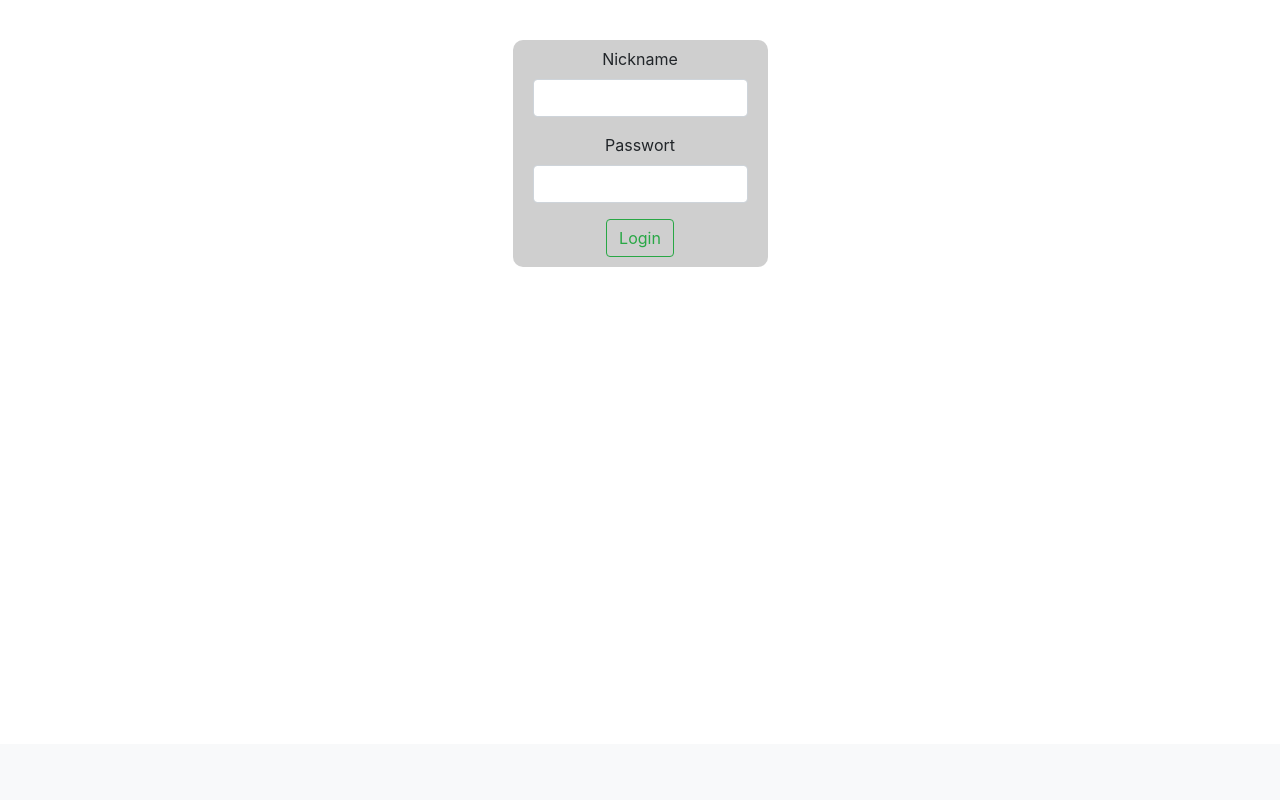
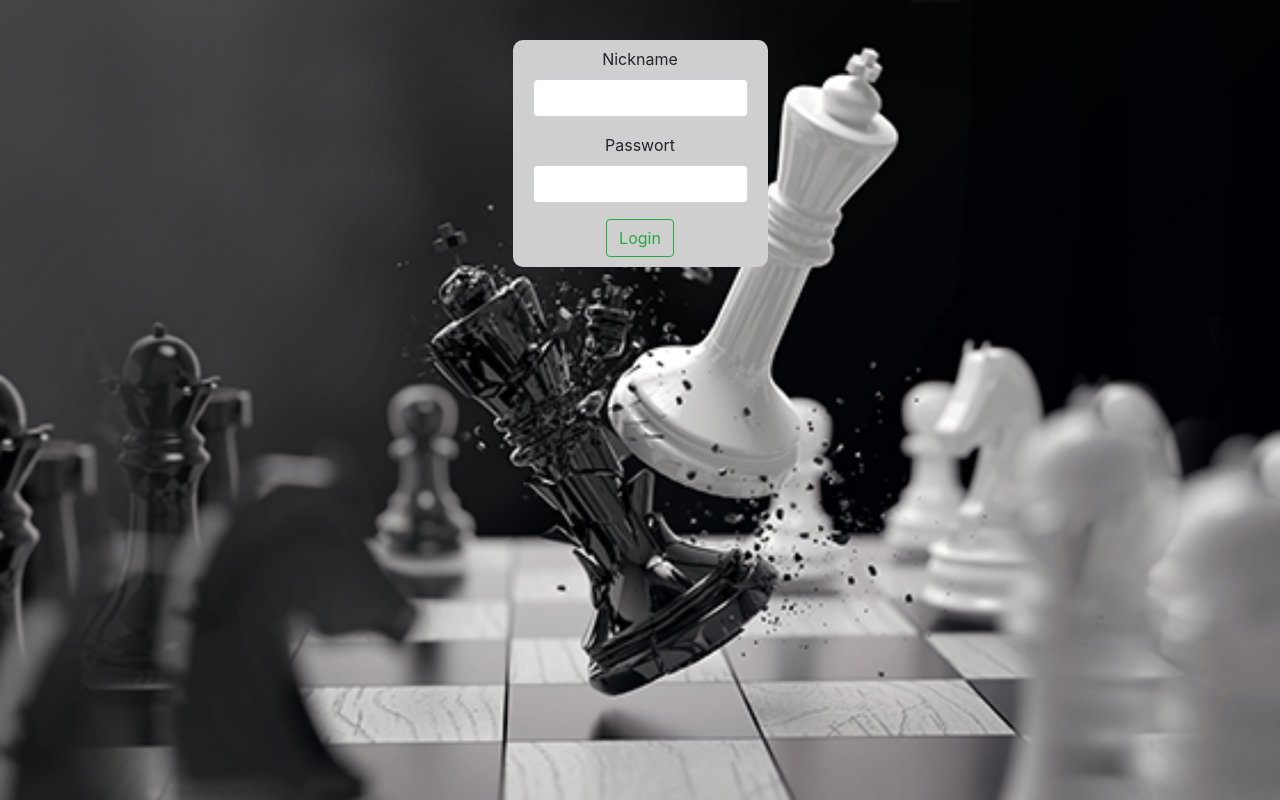
Before and after one commit to lucagutzeit/chess, a PHP site: page /src/landing.php in a window 1280 px wide. Shown: the part 56-856 px from the top of the page. Before the commit the page ends 323 px from the top, so only its background shows below. Run offline with PHP 8.4, Linux system fonts and the light colour scheme.

Commit message:
fixed paths to files

```diff
--- a/public/css/Stylesheet.css
+++ b/public/css/Stylesheet.css
@@ -1,4 +1,4 @@
-.register{
+.register {
     display: flex;
     flex-direction: column;
     justify-content: center;
@@ -6,22 +6,20 @@
     text-align: center;
     padding-top: 40px;
     padding-bottom: 20px;
-
 }
-.rectangle{
+.rectangle {
     border-radius: 10px;
     height: 227px;
     width: 255px;
-  background-color: #CFCFCF;
+    background-color: #cfcfcf;
 }
 
-.login{
+.login {
     padding-top: 7px;
     padding-left: 20px;
     padding-right: 20px;
-
 }
 
-.anmelden{
+.anmelden {
     padding-top: 50px;
 }
--- a/src/landing.php
+++ b/src/landing.php
@@ -1,9 +1,10 @@
 <!DOCTYPE html>
 <html lang="en" dir="ltr">
+
 <head>
   <meta charset="utf-8">
-    <link rel="Stylesheet" href="../public/css/Stylesheet.css">
-    <link rel="Stylesheet" href="../public/css/StylesheetLanding.css">
+  <link rel="Stylesheet" href="./public/css/Stylesheet.css">
+  <link rel="Stylesheet" href="./public/css/StylesheetLanding.css">
   <link rel="stylesheet" href="https://stackpath.bootstrapcdn.com/bootstrap/4.4.1/css/bootstrap.min.css" integrity="sha384-Vkoo8x4CGsO3+Hhxv8T/Q5PaXtkKtu6ug5TOeNV6gBiFeWPGFN9MuhOf23Q9Ifjh" crossorigin="anonymous">
   <script src="https://ajax.googleapis.com/ajax/libs/jquery/3.5.1/jquery.min.js"></script>
 
@@ -16,17 +17,19 @@
 <body>
   <nav class="navbar navbar-light bg-light">
     <a class="navbar-brand">Chess</a>
-        <form class="form-inline" >
+    <form class="form-inline">
       <a href="anmelden.php">
         <button type="button" class="btn btn-outline-danger">Anmelden</button>
       </a>
     </form>
   </nav>
+  <div class="background">
 
     <?php
+    // TODO: Change to AJAX
     //Error Message when the nickname or the password is wrong
     $Url = "http://$_SERVER[HTTP_HOST]$_SERVER[REQUEST_URI]";
-    if (strpos($Url, "error=FalscheEingabe")==true){
+    if (strpos($Url, "error=FalscheEingabe") == true) {
       echo '<html> <div class="alert alert-warning alert-dismissible fade show" role="alert">
             <strong>Falsche Eingabe!</strong> Passwort/Nickname ist Falsch.
             <button type="button" class="close" data-dismiss="alert" aria-label="Close">
@@ -35,8 +38,9 @@
             </div> </html>';
     }
 
+
     //Error Message if there is a Error wich is not caused by the user
-    if (strpos($Url, "error=Fehler")==true){
+    if (strpos($Url, "error=Fehler") == true) {
       echo '<html> <div class="alert alert-warning alert-dismissible fade show" role="alert">
             <strong>Etwas ist schief gelaufen!</strong> Bitte versuchen sie es später noch einmal.
             <button type="button" class="close" data-dismiss="alert" aria-label="Close">
@@ -46,10 +50,10 @@
     }
     ?>
 
-    <div class = register>
-      <div class = rectangle>
-        <div class =login>
-        <form action= "Login_logic.php" method="post">
+    <div class=register>
+      <div class=rectangle>
+        <div class=login>
+          <form action="./src/Login_logic.php" method="post">
             <div class="form-group">
               <label for="nickname">Nickname</label>
               <input type="nickname" class="form-control" id="nickname" name="nickname" required>
@@ -63,7 +67,7 @@
         </div>
       </div>
     </div>
-
+  </div>
 </body>
 
 
```
Also changed, not shown: src/Login_logic.php (+11 -11 lines). Lines whose indentation alone changed are shown as unchanged.
